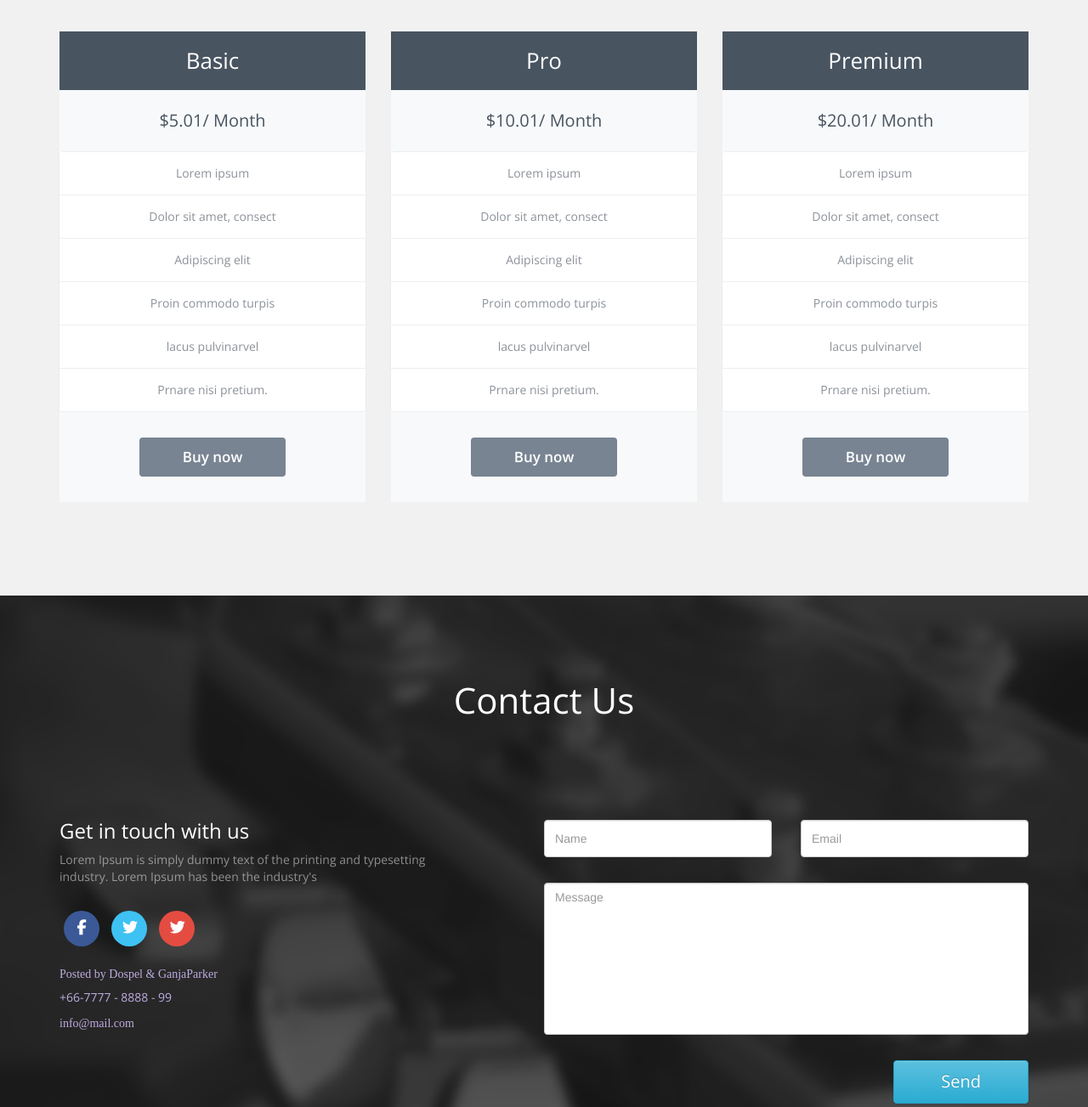
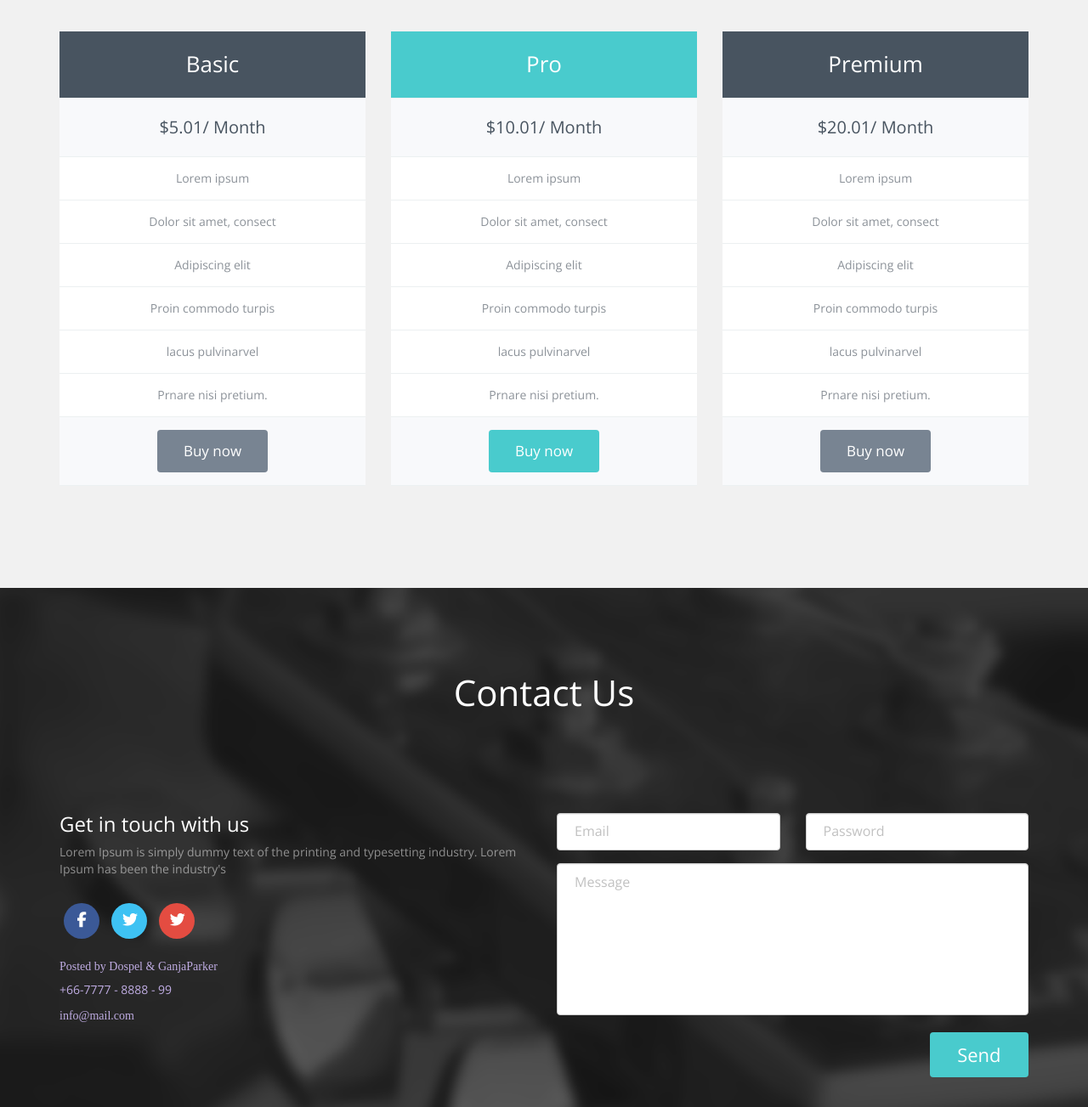
Before and after one commit to Folick/Author, a plain HTML site: page index.html in a window 1280 px wide. Shown: the part 1540-2843 px from the top of the page at 85% size. Drawn offline with nearby package versions, Linux system fonts and the light colour scheme.

Commit message:
# change form and price card

```diff
--- a/index.html
+++ b/index.html
@@ -123,85 +123,50 @@
   <section class="card">
     <div class="container">
       <div class="row">
-        <div class="col-md-4 col-xs-12">
-          <div class="card__price">
-
-            <div class="card__price-heading text-center">
-              <h3>Basic</h3>
-            </div>
-
-            <div class="card__price-content text-center">
-              <h4>$5.01/ Month</h4>
-            </div>
-
-            <ul class="list-group list-group-flush text-center">
-              <li class="list-group-item">Lorem ipsum </li>
-              <li class="list-group-item">Dolor sit amet, consect</li>
-              <li class="list-group-item">Adipiscing elit</li>
-              <li class="list-group-item">Proin commodo turpis</li>
-              <li class="list-group-item">lacus pulvinarvel</li>
-              <li class="list-group-item">Prnare nisi pretium.</li>
-            </ul>
-
-            <div class="card__price-btn text-center">
-              <a class="btn" href="#">Buy now</a>
-            </div>
-
-          </div>
+        <div class="col-sm-4 text-center">
+          <ul>
+            <li>Basic</li>
+            <li>$5.01/ Month</li>
+            <li>Lorem ipsum </li>
+            <li>Dolor sit amet, consect</li>
+            <li>Adipiscing elit</li>
+            <li>Proin commodo turpis</li>
+            <li>lacus pulvinarvel</li>
+            <li>Prnare nisi pretium.</li>
+            <li class="card__price-btn">
+              <a href="#" class="btn">Buy now</a>
+            </li>
+          </ul>
         </div>
-
-
-        <div class="col-md-4 col-xs-12">
-          <div class="card__price">
-
-            <div class="card__price-heading text-center">
-              <h3>Pro</h3>
-            </div>
-
-            <div class="card__price-content text-center">
-              <h4>$10.01/ Month</h4>
-            </div>
-
-            <ul class="list-group list-group-flush text-center">
-              <li class="list-group-item">Lorem ipsum </li>
-              <li class="list-group-item">Dolor sit amet, consect</li>
-              <li class="list-group-item">Adipiscing elit</li>
-              <li class="list-group-item">Proin commodo turpis</li>
-              <li class="list-group-item">lacus pulvinarvel</li>
-              <li class="list-group-item">Prnare nisi pretium.</li>
-            </ul>
-
-            <div class="card__price-btn text-center">
-              <a class="btn" href="#">Buy now</a>
-            </div>
-
-          </div>
+        <div class="col-sm-4 text-center">
+          <ul>
+            <li>Pro</li>
+            <li>$10.01/ Month</li>
+            <li>Lorem ipsum </li>
+            <li>Dolor sit amet, consect</li>
+            <li>Adipiscing elit</li>
+            <li>Proin commodo turpis</li>
+            <li>lacus pulvinarvel</li>
+            <li>Prnare nisi pretium.</li>
+            <li class="card__price-btn">
+              <a href="#" class="btn">Buy now</a>
+            </li>
+          </ul>
         </div>
-        <div class="col-md-4 col-xs-12">
-          <div class="card__price">
-
-            <div class="card__price-heading text-center">
-              <h3>Premium</h3>
-            </div>
-
-            <div class="card__price-content text-center">
-              <h4>$20.01/ Month</h4>
-            </div>
-
-            <ul class="list-group list-group-flush text-center">
-              <li class="list-group-item">Lorem ipsum </li>
-              <li class="list-group-item">Dolor sit amet, consect</li>
-              <li class="list-group-item">Adipiscing elit</li>
-              <li class="list-group-item">Proin commodo turpis</li>
-              <li class="list-group-item">lacus pulvinarvel</li>
-              <li class="list-group-item">Prnare nisi pretium.</li>
-            </ul>
-
-            <div class="card__price-btn text-center">
-              <a class="btn" href="#">Buy now</a>
-            </div>
-
-          </div>
+        <div class="col-sm-4 text-center">
+          <ul>
+            <li>Premium</li>
+            <li>$20.01/ Month</li>
+            <li>Lorem ipsum </li>
+            <li>Dolor sit amet, consect</li>
+            <li>Adipiscing elit</li>
+            <li>Proin commodo turpis</li>
+            <li>lacus pulvinarvel</li>
+            <li>Prnare nisi pretium.</li>
+            <li class="card__price-btn">
+              <a href="#" class="btn">Buy now</a>
+            </li>
+          </ul>
         </div>
       </div>
     </div>
@@ -210,11 +175,9 @@
   <section class="contact">
     <div class="container">
       <div class="row">
-        <div class="col-xs-12">
-          <h2 class="contact__headline text-center">Contact Us</h2>
-        </div>
+        <h2 class="contact__headline text-center">Contact Us</h2>
 
-        <div class="col-md-5 col-sm-12 contact__get">
+        <div class="col-md-6 col-xs-12 contact__get">
           <h3>Get in touch with us</h3>
           <p>Lorem Ipsum is simply dummy text of the printing and typesetting industry. Lorem Ipsum has been the
             industry's
@@ -233,18 +196,23 @@
           <address>
             <a class="mail" href="mailto:info@mail.com">info@mail.com</a></address>
         </div>
-        <div class="col-md-7 col-sm-12">
-          <form class="form-inline">
-            <div class="form-group">
-              <input type="text" class="form-control" id="exampleInputName2" placeholder="Name">
-            </div>
-            <div class="form-group">
-              <input type="email" class="form-control" id="exampleInputEmail2" placeholder="Email">
-            </div>
-              <textarea class="form-control" rows="0" placeholder="Message"></textarea>
-
-            <button type="submit" class="btn btn-info">Send</button>
-          </form>
+        <div class="col-md-6 col-xs-12">
+          <div class="row">
+            <form>
+              <div class="form-group col-sm-6">
+                <input type="email" class="form-control" id="exampleInputEmail1" placeholder="Email">
+              </div>
+              <div class="form-group col-sm-6">
+                <input type="password" class="form-control" id="exampleInputPassword1" placeholder="Password">
+              </div>
+              <div class="form-group col-sm-12">
+                <textarea class="form-control" placeholder="Message"></textarea>
+              </div>
+              <div class="col-sm-offset-9 col-sm-3">
+                <button type="submit" class="btn">Send</button>
+              </div>
+            </form>
+          </div>
         </div>
       </div>
     </div>
```
Also changed, not shown: css/style.css.
